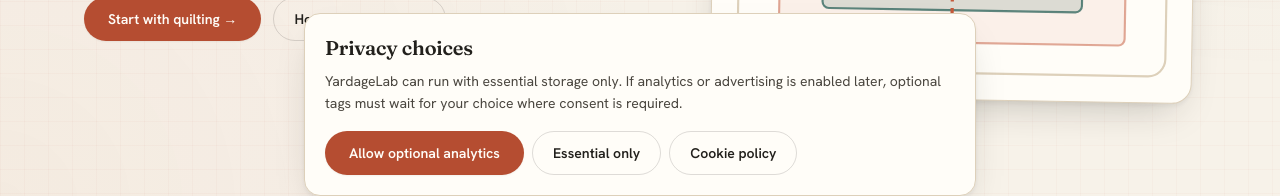
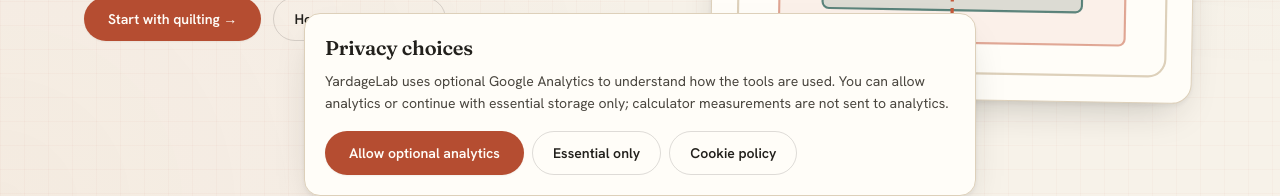
Before and after one commit to Raj4478/yardagelab, a Next.js app: page / in a window 1280 px wide. Shown: the part 592-788 px from the top of the page. Built offline with nearby package versions, Linux system fonts and the light colour scheme; no server answers.

Commit message:
docs: align consent copy with GA4

```diff
--- a/src/components/privacy/ConsentBanner.tsx
+++ b/src/components/privacy/ConsentBanner.tsx
@@ -47,8 +47,8 @@
     >
       <h2 className="font-display text-xl font-semibold text-ink">Privacy choices</h2>
       <p className="mt-2 font-sans text-sm leading-relaxed text-ink-soft">
-        YardageLab can run with essential storage only. If analytics or advertising is enabled later,
-        optional tags must wait for your choice where consent is required.
+        YardageLab uses optional Google Analytics to understand how the tools are used. You can allow
+        analytics or continue with essential storage only; calculator measurements are not sent to analytics.
       </p>
       <div className="mt-4 flex flex-wrap gap-2">
         <button type="button" className="btn-primary" onClick={() => save('accepted')}>
```
